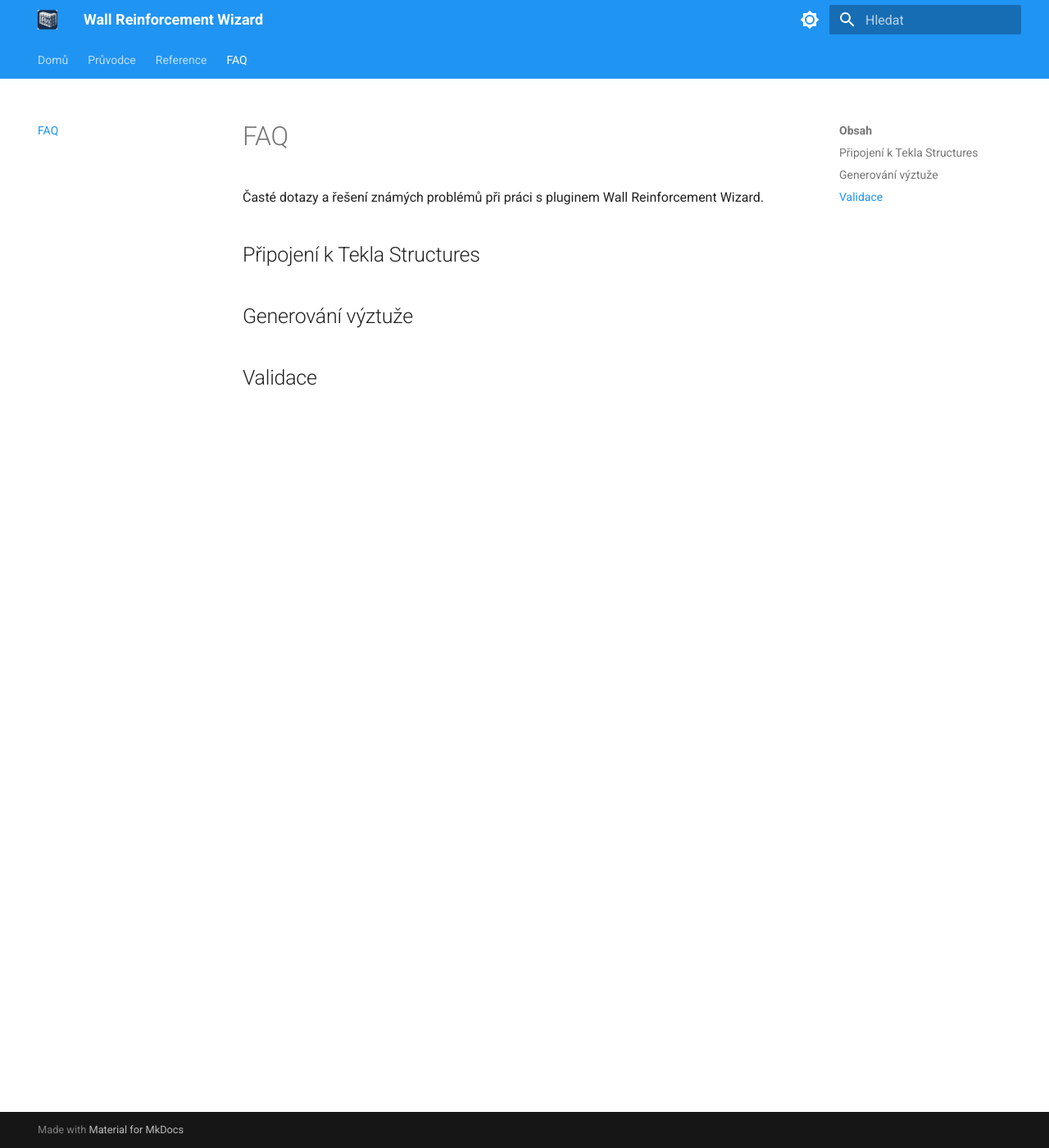
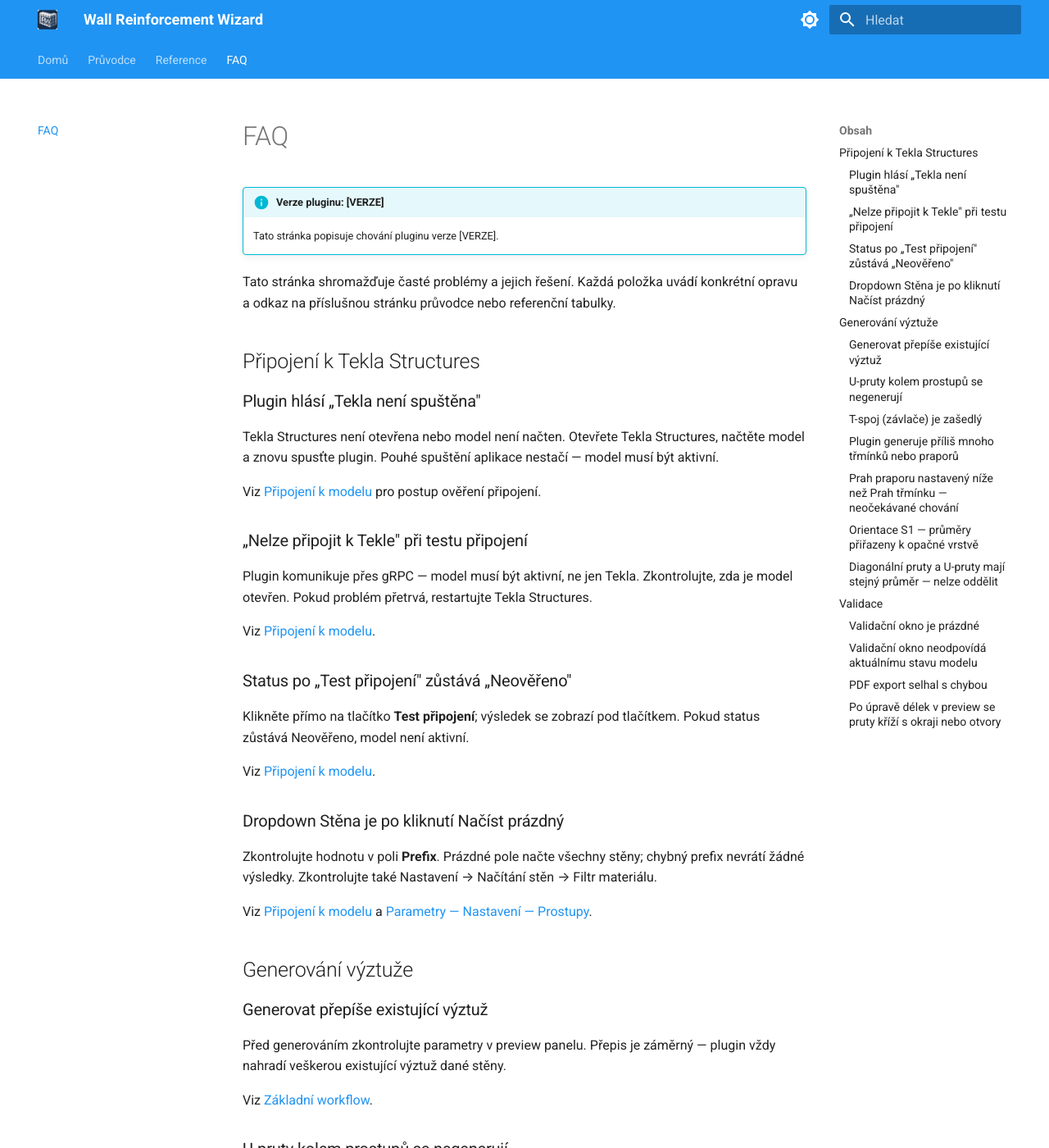
Before and after one commit to evgenijbg-netizen/WallReinf-wiki, an MkDocs documentation site: the page built from docs/faq.md, in a window 1280 px wide and 1400 px high. Shown: the whole window at 82% size. Built offline with MkDocs 1.6.1 and Material for MkDocs 9.7.7, drawn with Linux system fonts in a browser that asks for light colours; some of the changed text lies outside the part shown.

Commit message:
feat(04-02): write FAQ page with 15 items in 3 categories
- 4 connection problems (FAQ-02): Tekla not running, gRPC connection, status Neověřeno, empty dropdown
- 7 generation problems (FAQ-03): overwrite warning, U-bars, T-spoj, stirrups, thresholds, orientation, diagonal diameter
- 4 validation problems (FAQ-04): empty window, refresh, PDF export error, collision after length edit
- All answers state fix in sentence 1, max 3-4 sentences, links to guide and reference pages
- Verified anchor links to reference/parametry.md and faq.md sections

```diff
--- a/docs/faq.md
+++ b/docs/faq.md
@@ -1,9 +1,102 @@
 # FAQ
 
-Časté dotazy a řešení známých problémů při práci s pluginem Wall Reinforcement Wizard.
+!!! info "Verze pluginu: [VERZE]"
+    Tato stránka popisuje chování pluginu verze [VERZE].
+
+Tato stránka shromažďuje časté problémy a jejich řešení. Každá položka uvádí konkrétní opravu a odkaz na příslušnou stránku průvodce nebo referenční tabulky.
 
 ## Připojení k Tekla Structures
 
+### Plugin hlásí „Tekla není spuštěna"
+
+Tekla Structures není otevřena nebo model není načten. Otevřete Tekla Structures, načtěte model a znovu spusťte plugin. Pouhé spuštění aplikace nestačí — model musí být aktivní.
+
+Viz [Připojení k modelu](pruvodce/pripojeni.md) pro postup ověření připojení.
+
+### „Nelze připojit k Tekle" při testu připojení
+
+Plugin komunikuje přes gRPC — model musí být aktivní, ne jen Tekla. Zkontrolujte, zda je model otevřen. Pokud problém přetrvá, restartujte Tekla Structures.
+
+Viz [Připojení k modelu](pruvodce/pripojeni.md).
+
+### Status po „Test připojení" zůstává „Neověřeno"
+
+Klikněte přímo na tlačítko **Test připojení**; výsledek se zobrazí pod tlačítkem. Pokud status zůstává Neověřeno, model není aktivní.
+
+Viz [Připojení k modelu](pruvodce/pripojeni.md#test-pripojeni).
+
+### Dropdown Stěna je po kliknutí Načíst prázdný
+
+Zkontrolujte hodnotu v poli **Prefix**. Prázdné pole načte všechny stěny; chybný prefix nevrátí žádné výsledky. Zkontrolujte také Nastavení → Načítání stěn → Filtr materiálu.
+
+Viz [Připojení k modelu](pruvodce/pripojeni.md) a [Parametry — Nastavení — Prostupy](reference/parametry.md#nastaveni-prostupy).
+
 ## Generování výztuže
 
+### Generovat přepíše existující výztuž
+
+Před generováním zkontrolujte parametry v preview panelu. Přepis je záměrný — plugin vždy nahradí veškerou existující výztuž dané stěny.
+
+Viz [Základní workflow](pruvodce/zakladni-workflow.md).
+
+### U-pruty kolem prostupů se negenerují
+
+Zaškrtněte volbu **Lemování (U-čka)** v expanderu **Výztuž**. Bez aktivního lemování se U-pruty kolem prostupů negenerují.
+
+Viz [Otvory a prostupy](pruvodce/otvory.md) a [Parametry — Výztuž](reference/parametry.md#vyztuz).
+
+### T-spoj (závlače) je zašedlý
+
+Zaškrtněte **Lemování (U-čka)**. T-spoj vyžaduje aktivní lemování.
+
+Viz [Hlavní parametry — Detaily](pruvodce/parametry.md#t-spoj-navazujici-steny) a [Parametry — Detaily](reference/parametry.md#detaily).
+
+### Plugin generuje příliš mnoho třmínků nebo praporů
+
+Upravte prahy v Nastavení → Třmínky a prapory. Snižte **Prah třmínku** pro kratší segmenty nebo zvyšte **Prah praporu**.
+
+Viz [Třmínky a prapory](pruvodce/trminky.md) a [Parametry — Nastavení — Třmínky a prapory](reference/parametry.md#nastaveni-trminky-a-prapory).
+
+### Prah praporu nastavený níže než Prah třmínku — neočekávané chování
+
+**Prah praporu** musí být vždy vyšší než **Prah třmínku**. Plugin tuto podmínku nekontroluje automaticky.
+
+Viz [Třmínky a prapory](pruvodce/trminky.md#prahy).
+
+### Orientace S1 — průměry přiřazeny k opačné vrstvě
+
+Nastavte **Orientaci S1** jako první krok před zadáním průměrů a roztečí. Změna orientace po zadání hodnot přehodí přiřazení vrstev.
+
+Viz [Hlavní parametry](pruvodce/parametry.md#orientace-s1) a [Parametry — Výztuž](reference/parametry.md#vyztuz).
+
+### Diagonální pruty a U-pruty mají stejný průměr — nelze oddělit
+
+V aktuální verzi pluginu sdílejí diagonální pruty průměr s U-pruty z pole **Průměr:** v sekci **Prostupy**. Samostatné nastavení průměru diagonál není k dispozici.
+
+Viz [Diagonální pruty](pruvodce/diagonaly.md) a [Parametry — Výztuž](reference/parametry.md#vyztuz).
+
 ## Validace
+
+### Validační okno je prázdné
+
+Nejprve vygenerujte výztuž přes **Generovat**. Validační okno zobrazuje skutečnou výztuž z Tekla modelu, ne plánovaný návrh. Prázdné plátno = výztuž ještě nebyla vygenerována.
+
+Viz [Validační okno](pruvodce/validace.md).
+
+### Validační okno neodpovídá aktuálnímu stavu modelu
+
+Klikněte na **Obnovit** v záhlaví validačního okna. Data se znovu načtou z Tekla modelu.
+
+Viz [Validační okno](pruvodce/validace.md#obnovit).
+
+### PDF export selhal s chybou
+
+Ověřte, že jsou data ve validačním okně načtena (klikněte Obnovit). Export je možný pouze pokud validační okno obsahuje výztuž. Chyba „Není co exportovat" znamená prázdné validační okno.
+
+Viz [PDF export](pruvodce/pdf-export.md) a [Validační okno](pruvodce/validace.md).
+
+### Po úpravě délek v preview se pruty kříží s okraji nebo otvory
+
+Po každé úpravě délek klikněte na **Zkontrolovat kolize** (nebo **Kolize** v inline doku). Generujte až po ověření, že kolize nejsou hlášeny.
+
+Viz [Preview panel](pruvodce/preview.md#kontrola-kolizi).
```
